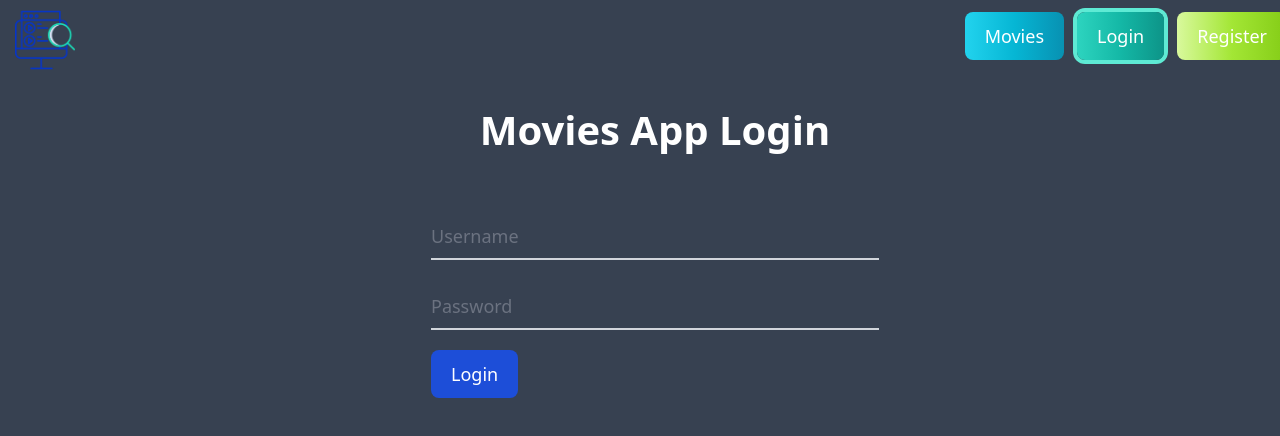
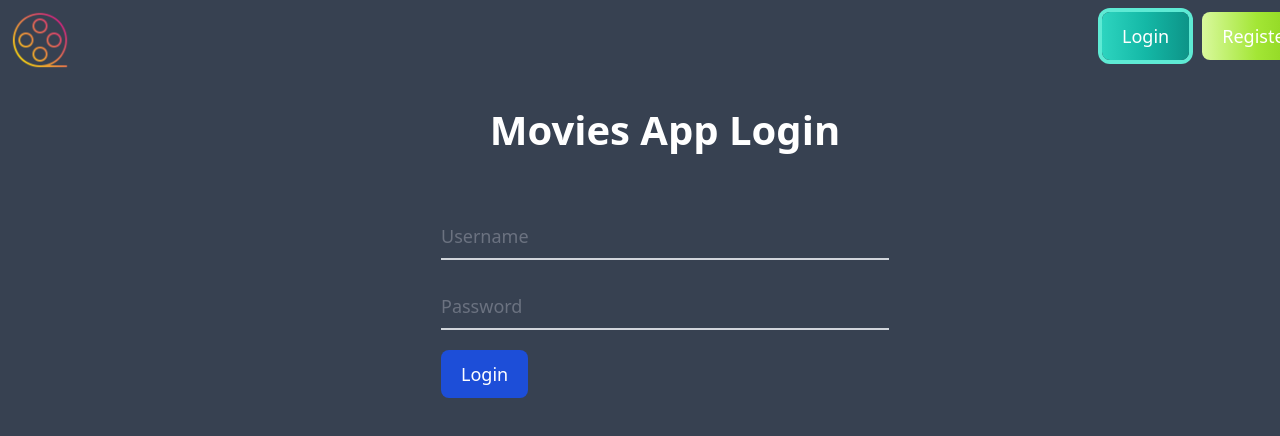
Before and after one commit to mohtabonu/movies-app, a website with bundled scripts: page public/index.html in a window 1280 px wide. Both pictures are taken after a click on the button "Login". Shown: the top 436 px of the page. Built offline with nearby package versions, Linux system fonts and the light colour scheme.

Commit message:
logindan moviega o'tish qilini

```diff
--- a/public/index.html
+++ b/public/index.html
@@ -7,14 +7,14 @@
     <link rel="stylesheet" href="../dist/index.css" />
   </head>
   <body class="bg-gray-700">
-    <div class="m-auto w-[1310px] px-[15px]">
+    <div class="m-auto w-[1330px] px-[10px]">
       <!-- NAVBAR -->
       <nav class="mb-[30px] mt-[10px] flex items-center justify-between">
-        <img src="../img/mobile-app (1).png" alt="" class="h-[60px] w-[60px]" />
+        <img src="../img/movie.png" alt="" class="h-[60px] w-[60px]" />
         <div class="flex items-center gap-[5px]">
-          <button
+          <button id="movies-btn"
             onclick="showSection('main-container')"
-            class="mb-2 me-2 rounded-lg bg-gradient-to-r from-cyan-400 via-cyan-500 to-cyan-600 px-5 py-2.5 text-center text-lg font-medium text-white hover:bg-gradient-to-br focus:outline-none focus:ring-4 focus:ring-cyan-300"
+            class="mb-2 me-2 hidden rounded-lg bg-gradient-to-r from-cyan-400 via-cyan-500 to-cyan-600 px-5 py-2.5 text-center text-lg font-medium text-white hover:bg-gradient-to-br focus:outline-none focus:ring-4 focus:ring-cyan-300"
           >
             Movies
           </button>
@@ -32,10 +32,10 @@
           </button>
         </div>
       </nav>
-
+      <h1 id="movies-title" class="mt-[200px] text-center text-[50px] font-bold text-white">Welcome To Movies App</h1>
       <!-- MAIN SECTION -->
       <div id="main-container" class="hidden">
-        <h1 class="text-center text-[50px] font-bold text-white">Welcome To Movies</h1>
+        <h2 class="text-center text-[50px] font-bold text-white">Movies</h2>
       </div>
 
       <!-- REGISTER SECTION -->
--- a/src/elements.ts
+++ b/src/elements.ts
@@ -1,4 +1,7 @@
 export const mainContainer: HTMLDivElement = document.querySelector('#main-container')!;
+
+export const movBtnElm: HTMLButtonElement = document.querySelector('#movies-btn')!;
+export const movTitleElm: HTMLHeadElement = document.querySelector('#movies-title')!;
 
 export const registerContainer: HTMLDivElement = document.querySelector('#register-container')!;
 export const regUsername: HTMLInputElement = document.querySelector('#register-username')!;
--- a/src/index.ts
+++ b/src/index.ts
@@ -1,5 +1,5 @@
 import { movies_information } from './db';
-import { mainContainer, registerContainer, regUsername, regPassword, regName, loginContainer, loginUsername, loginPassword } from './elements';
+import {mainContainer, movBtnElm, movTitleElm, registerContainer, regUsername, regPassword, regName, loginContainer, loginUsername, loginPassword } from './elements';
 
 document.addEventListener('DOMContentLoaded', function () {
 
@@ -9,11 +9,17 @@ document.addEventListener('DOMContentLoaded', function () {
     containers.forEach(container => {
       container.style.display = container === targetContainer ? 'block' : 'none';
     });
+    if (targetContainer === mainContainer || targetContainer === registerContainer || targetContainer === loginContainer) {
+        movTitleElm.style.display = 'none';
+      } else {
+        movTitleElm.style.display = 'block';
+      }
   }
-  showContainers(mainContainer);
   document.querySelector('button[onclick="showSection(\'main-container\')"]')?.addEventListener('click', () => showContainers(mainContainer));
   document.querySelector('button[onclick="showSection(\'login-container\')"]')?.addEventListener('click', () => showContainers(loginContainer));
   document.querySelector('button[onclick="showSection(\'register-container\')"]')?.addEventListener('click', () => showContainers(registerContainer));
+
+
 
   const registerForm = document.querySelector('#register-container form')
   if(registerForm){
@@ -24,4 +30,15 @@ document.addEventListener('DOMContentLoaded', function () {
             console.log("Name:", regName.value);
     })
   }
+
+  const loginForm = document.querySelector('#login-container form')
+  if(loginForm){
+    loginForm.addEventListener("submit", (event) => {
+        event.preventDefault();
+        if(loginUsername.value === 'admin' && loginPassword.value === 'root123'){
+            movBtnElm.style.display = 'block'
+            showContainers(mainContainer);
+        }
+    })
+  }
 });
```
Also changed, not shown: img/mobile-app (1).png (deleted), img/movie.png (added).
